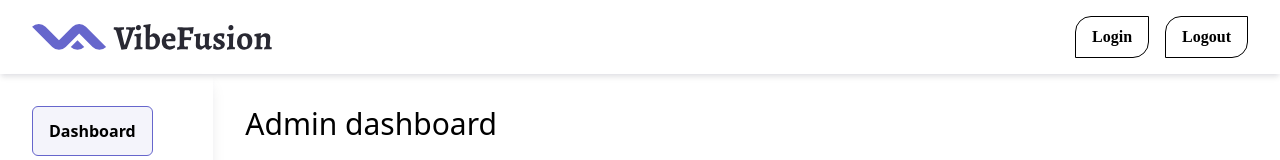
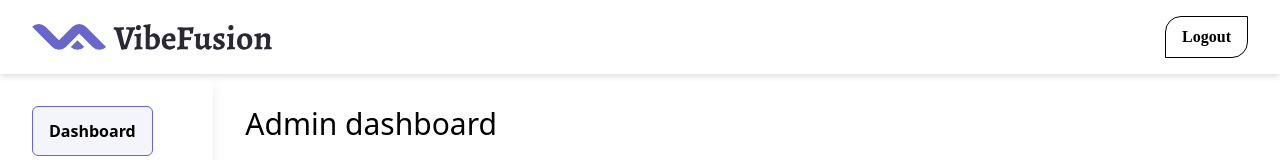
Before and after one commit to Citingdude/vibefusion-front-end, a Nuxt app: page /admin in a window 1280 px wide. Shown: the top 160 px of the page. Built offline with nearby package versions, Linux system fonts and the light colour scheme; no server answers.

Commit message:
Remove login button

```diff
--- a/components/Admin/AdminHeader.vue
+++ b/components/Admin/AdminHeader.vue
@@ -9,7 +9,6 @@
     </div>
 
     <div class="space-x-4 flex w-1/2 justify-end items-center">
-      <AppButton to="/login" size="small">Login</AppButton>
       <AppButton
         @click="logout()"
         :button="true"
```
